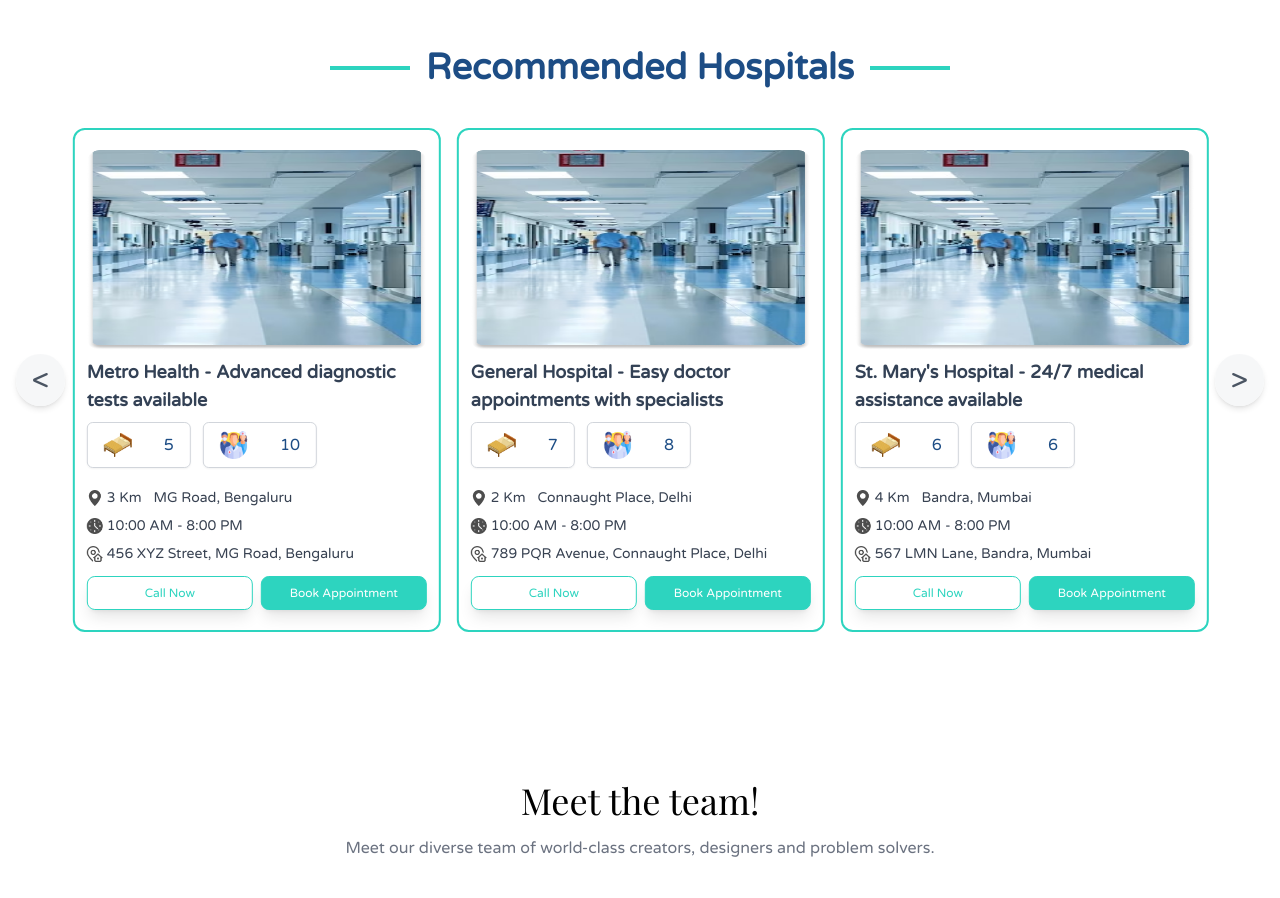
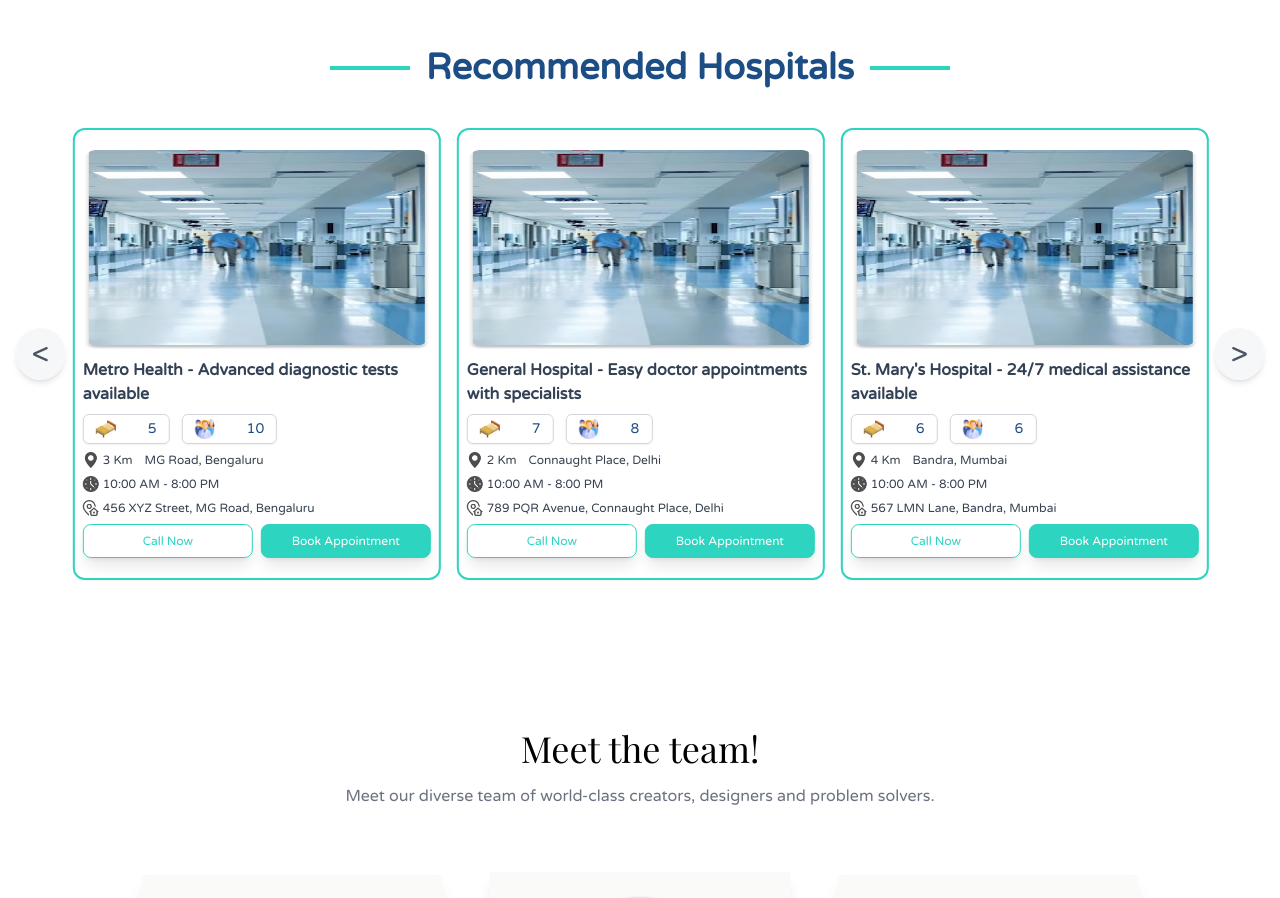
Before and after one commit to chirag3155/CureEdge, a React (Vite) app: page / in a window 1280 px wide. Shown: the part 2400-3298 px from the top of the page. Built offline with nearby package versions, Linux system fonts and the light colour scheme; a web font is replaced by a local one.

Commit message:
feat(card): redesign card layout

```diff
--- a/src/Components/Recommendation/Card.jsx
+++ b/src/Components/Recommendation/Card.jsx
@@ -8,7 +8,7 @@ import hospitalImage from "../../assets/Images/Recommendation/Rectangle4185.png"
 
 const Card = ({ hospital, onCallNow, onBookAppointment }) => {
   return (
-    <div className="w-full flex flex-col gap-2 h-auto border-2 border-teal-400 rounded-xl px-3 py-5">
+    <div className="w-full flex flex-col gap-2 h-auto border-2 border-teal-400 rounded-xl px-2 py-5">
       {/* Left Hospital Image Section */}
       <div className="w-full h-[200px] rounded-xl overflow-hidden">
         <img
@@ -19,39 +19,39 @@ const Card = ({ hospital, onCallNow, onBookAppointment }) => {
       </div>
       {/* Right Description Section */}
       <div className="w-full h-full ">
-        <h2 className="text-lg font-semibold text-slate-700">
+        <h2 className="text-base font-semibold text-slate-700">
           {hospital.name} - {hospital.title}
         </h2>
         <div className="flex w-full justify-start gap-3 my-2">
-          <div className="flex items-center border-[1px] p-2 px-4 gap-6 rounded-md shadow-sm border-gray-300">
-            <img src={bedImage} alt="Bed" className="w-7 h-7" />
-            <p className="ml-2">{hospital.beds}</p>
+          <div className="flex items-center border-[1px] px-3 py-1 gap-6 rounded-md shadow-sm border-gray-300">
+            <img src={bedImage} alt="Bed" className="w-5 h-5" />
+            <p className="ml-2 text-sm">{hospital.beds}</p>
           </div>
-          <div className="flex items-center border-[1px] p-2 px-4 gap-6 rounded-md shadow-sm border-gray-300">
-            <img src={doctorsImage} alt="Doctors" className="w-7 h-7" />
-            <p className="ml-2">{hospital.doctors}</p>
+          <div className="flex items-center border-[1px] px-3 gap-6 rounded-md shadow-sm border-gray-300">
+            <img src={doctorsImage} alt="Doctors" className="w-5 h-5" />
+            <p className="ml-2 text-sm">{hospital.doctors}</p>
           </div>
         </div>
-        <div className="mt-5 flex gap-3">
-          <p className="flex gap-1 items-center text-sm text-gray-700">
+        <div className="mt-2 flex gap-3">
+          <p className="flex gap-1 items-center text-xs text-gray-700">
             <img src={nearestImage} alt="Nearest" className="w-4 h-4" />{" "}
             {hospital.near}
           </p>
-          <p className="text-sm text-gray-700">{hospital.stateCity}</p>
+          <p className="text-xs text-gray-700">{hospital.stateCity}</p>
         </div>
         <div className="my-2">
-          <p className="flex gap-1 items-center text-sm text-gray-700">
+          <p className="flex gap-1 items-center text-xs text-gray-700">
             <img src={timeImage} alt="Time" className="w-4 h-4" />{" "}
             {hospital.openingTime} - {hospital.closingTime}
           </p>
         </div>
-        <div className="my-2">
-          <p className="flex gap-1 items-center text-sm text-gray-700">
+        <div className="">
+          <p className="flex gap-1 items-center text-xs text-gray-700">
             <img src={locationImage} alt="Location" className="w-4 h-4" />{" "}
             {hospital.location}
           </p>
         </div>
-        <div className="w-full mt-3 flex gap-2">
+        <div className="w-full mt-2 flex gap-2">
           <button
             className="w-full px-5 py-2 border-[1px] border-teal-400 text-xs text-teal-400 rounded-lg shadow-lg hover:bg-teal-400 ease-in duration-200 hover:text-white"
             onClick={onCallNow}
```
